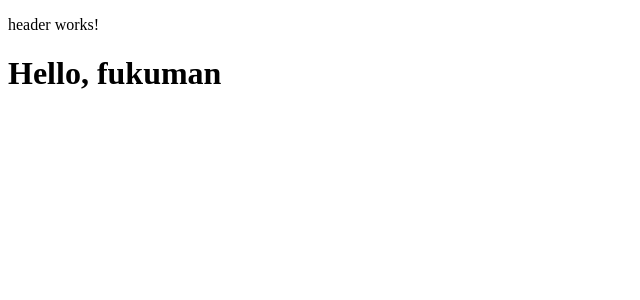
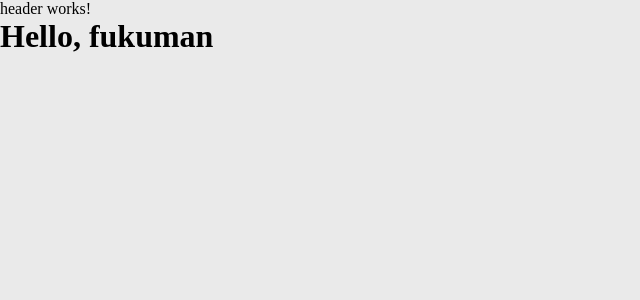
Before and after one commit to IamInsane0xd/fukuman, an Angular app: page / in a window 1280 px wide. Shown: the top 300 px of the page, without its empty margins (0-640 px from the left). Built offline with nearby package versions, Linux system fonts and the light colour scheme.

Commit message:
initial global styles

```diff
--- a/src/styles.less
+++ b/src/styles.less
@@ -1 +1,13 @@
 /* You can add global styles to this file, and also import other style files */
+
+@background: #eaeaea;
+
+* {
+  margin: 0;
+  padding: 0;
+  box-sizing: border-box;
+}
+
+body {
+  background-color: @background;
+}
```
